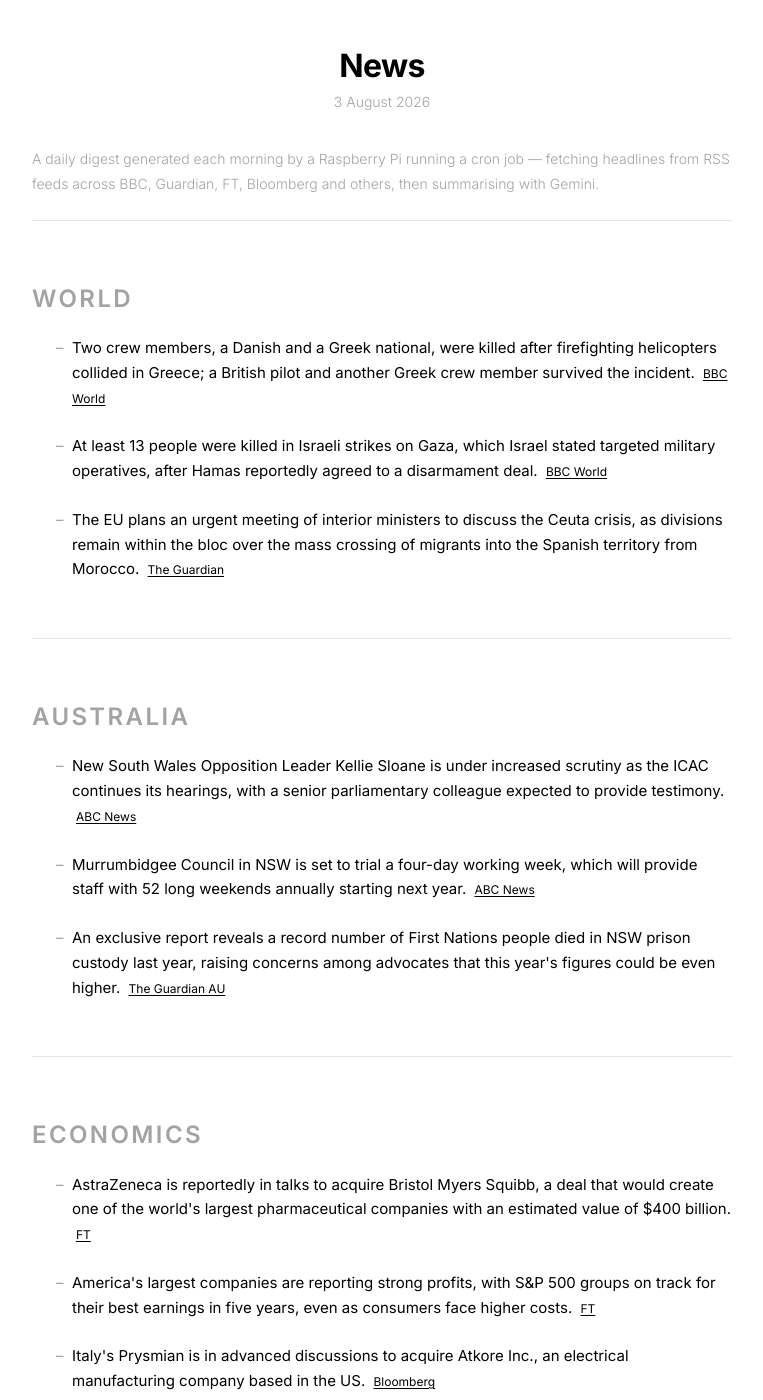
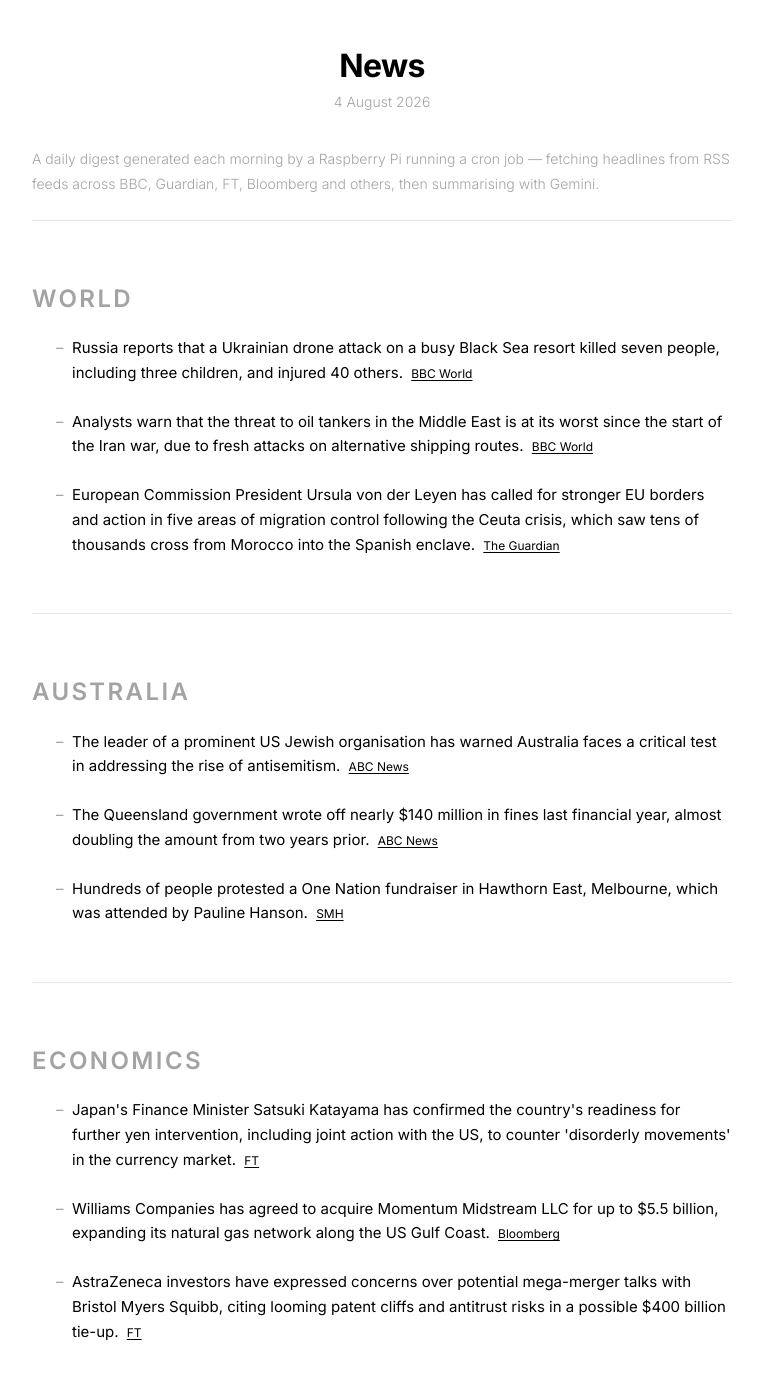
Before and after one commit to s-jac/s-jac.github.io, a Jekyll site: the page built from projects/news.html, in a window 1280 px wide and 1400 px high. Shown: the whole window, without its empty margins (258-1021 px from the left). Built offline with Jekyll 4.4.1, drawn with Linux system fonts in a browser that asks for light colours; some of the changed text lies outside the part shown.

Commit message:
daily news update 4 August 2026

```diff
--- a/_data/news.json
+++ b/_data/news.json
@@ -1,22 +1,22 @@
 {
-  "date": "3 August 2026",
-  "generated_at": "2026-08-02T21:00:24.983824+00:00",
+  "date": "4 August 2026",
+  "generated_at": "2026-08-03T21:00:29.592909+00:00",
   "sections": [
     {
       "heading": "World",
       "bullets": [
         {
-          "text": "Two crew members, a Danish and a Greek national, were killed after firefighting helicopters collided in Greece; a British pilot and another Greek crew member survived the incident.",
+          "text": "Russia reports that a Ukrainian drone attack on a busy Black Sea resort killed seven people, including three children, and injured 40 others.",
           "source": "BBC World",
           "url": "https://www.bbc.com/news/world"
         },
         {
-          "text": "At least 13 people were killed in Israeli strikes on Gaza, which Israel stated targeted military operatives, after Hamas reportedly agreed to a disarmament deal.",
+          "text": "Analysts warn that the threat to oil tankers in the Middle East is at its worst since the start of the Iran war, due to fresh attacks on alternative shipping routes.",
           "source": "BBC World",
           "url": "https://www.bbc.com/news/world"
         },
         {
-          "text": "The EU plans an urgent meeting of interior ministers to discuss the Ceuta crisis, as divisions remain within the bloc over the mass crossing of migrants into the Spanish territory from Morocco.",
+          "text": "European Commission President Ursula von der Leyen has called for stronger EU borders and action in five areas of migration control following the Ceuta crisis, which saw tens of thousands cross from Morocco into the Spanish enclave.",
           "source": "The Guardian",
           "url": "https://www.theguardian.com"
         }
@@ -26,19 +26,19 @@
       "heading": "Australia",
       "bullets": [
         {
-          "text": "New South Wales Opposition Leader Kellie Sloane is under increased scrutiny as the ICAC continues its hearings, with a senior parliamentary colleague expected to provide testimony.",
+          "text": "The leader of a prominent US Jewish organisation has warned Australia faces a critical test in addressing the rise of antisemitism.",
           "source": "ABC News",
           "url": "https://www.abc.net.au/news"
         },
         {
-          "text": "Murrumbidgee Council in NSW is set to trial a four-day working week, which will provide staff with 52 long weekends annually starting next year.",
+          "text": "The Queensland government wrote off nearly $140 million in fines last financial year, almost doubling the amount from two years prior.",
           "source": "ABC News",
           "url": "https://www.abc.net.au/news"
         },
         {
-          "text": "An exclusive report reveals a record number of First Nations people died in NSW prison custody last year, raising concerns among advocates that this year's figures could be even higher.",
-          "source": "The Guardian AU",
-          "url": "https://www.theguardian.com/au"
+          "text": "Hundreds of people protested a One Nation fundraiser in Hawthorn East, Melbourne, which was attended by Pauline Hanson.",
+          "source": "SMH",
+          "url": "https://www.smh.com.au"
         }
       ]
     },
@@ -46,19 +46,19 @@
       "heading": "Economics",
       "bullets": [
         {
-          "text": "AstraZeneca is reportedly in talks to acquire Bristol Myers Squibb, a deal that would create one of the world's largest pharmaceutical companies with an estimated value of $400 billion.",
+          "text": "Japan's Finance Minister Satsuki Katayama has confirmed the country's readiness for further yen intervention, including joint action with the US, to counter 'disorderly movements' in the currency market.",
           "source": "FT",
           "url": "https://www.ft.com"
         },
         {
-          "text": "America's largest companies are reporting strong profits, with S&P 500 groups on track for their best earnings in five years, even as consumers face higher costs.",
+          "text": "Williams Companies has agreed to acquire Momentum Midstream LLC for up to $5.5 billion, expanding its natural gas network along the US Gulf Coast.",
+          "source": "Bloomberg",
+          "url": "https://www.bloomberg.com/markets"
+        },
+        {
+          "text": "AstraZeneca investors have expressed concerns over potential mega-merger talks with Bristol Myers Squibb, citing looming patent cliffs and antitrust risks in a possible $400 billion tie-up.",
           "source": "FT",
           "url": "https://www.ft.com"
-        },
-        {
-          "text": "Italy's Prysmian is in advanced discussions to acquire Atkore Inc., an electrical manufacturing company based in the US.",
-          "source": "Bloomberg",
-          "url": "https://www.bloomberg.com/markets"
         }
       ]
     }
```
